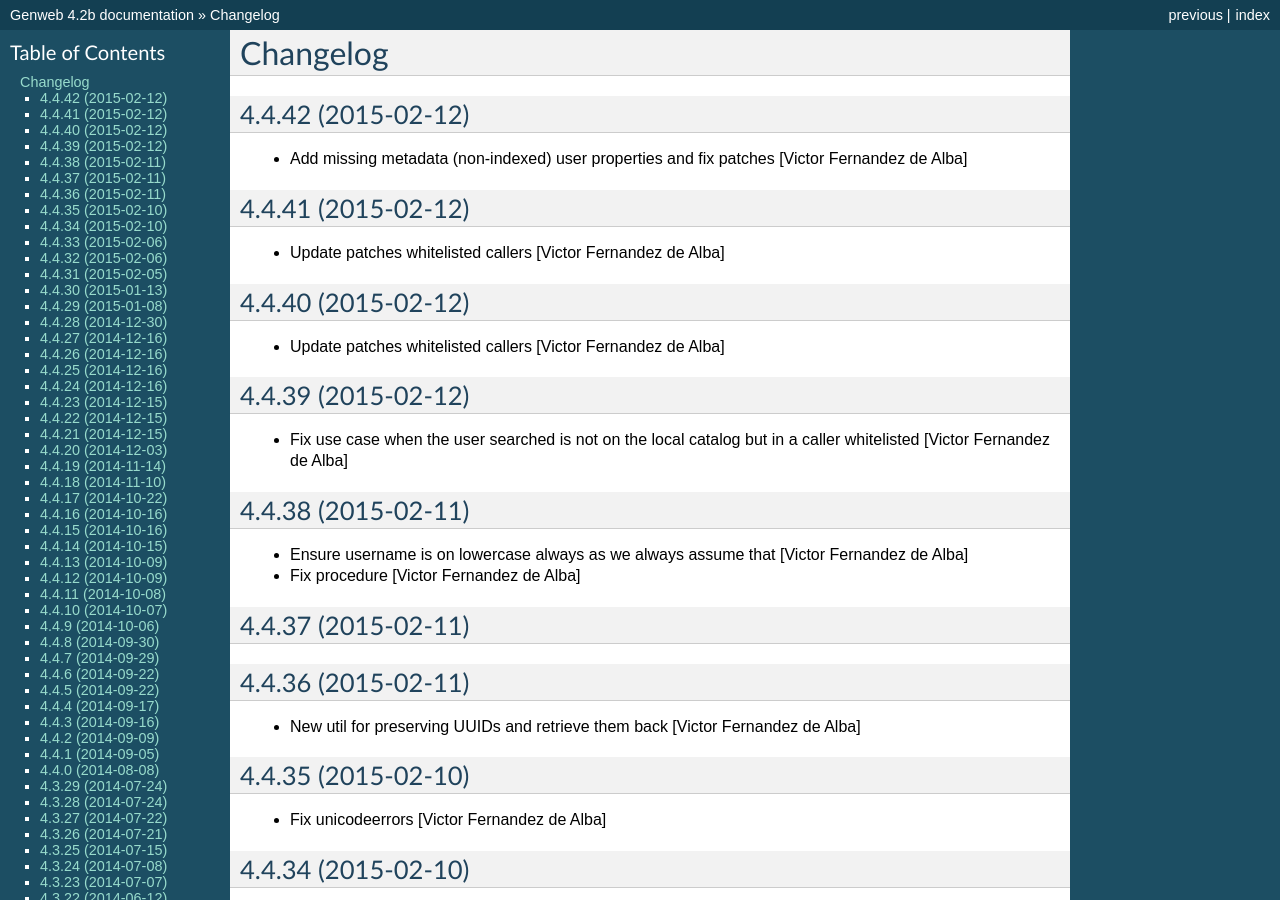
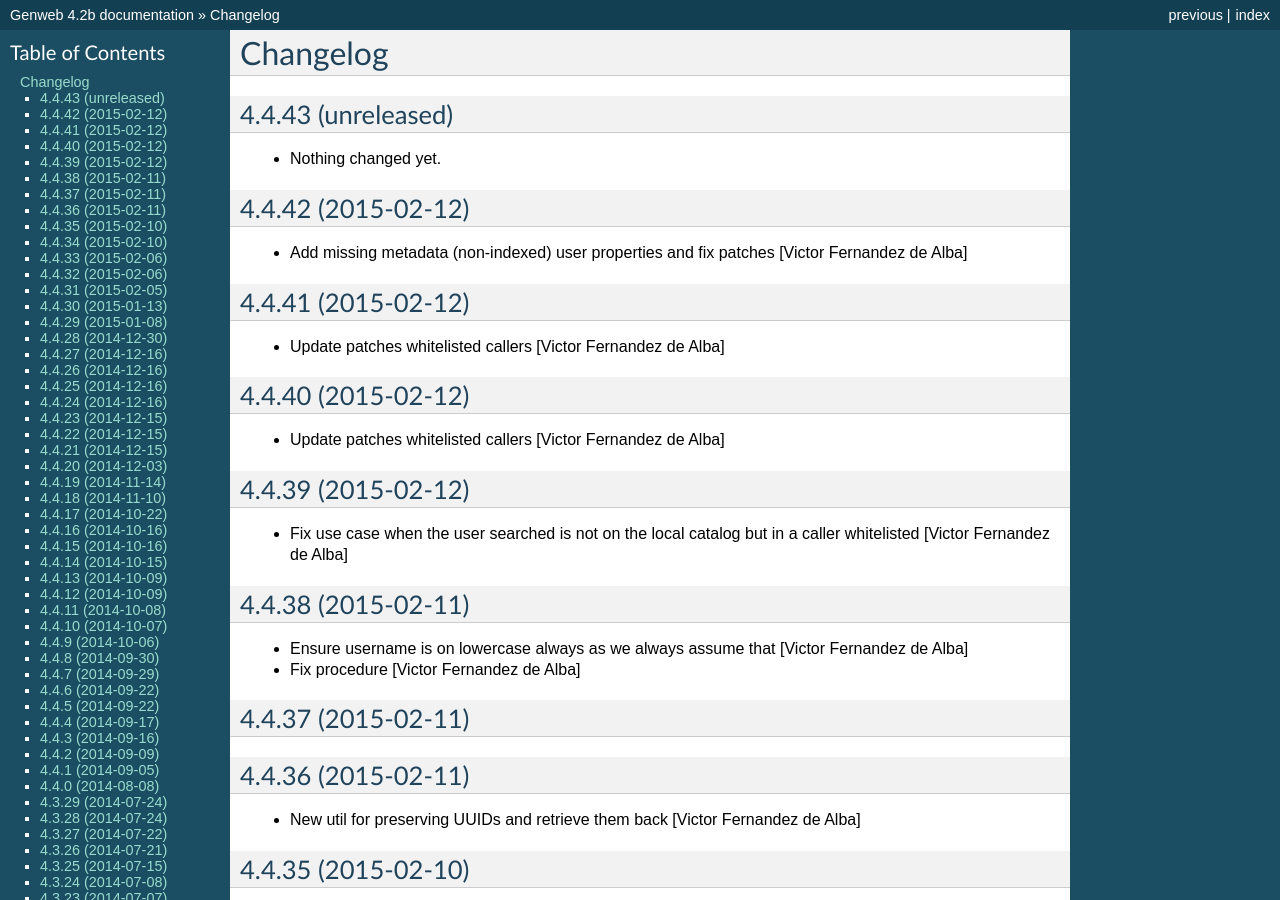
Before and after one commit to UPCnet/genweb.core, a Sphinx documentation site: the page built from docs/HISTORY.rst, in a window 1280 px wide and 900 px high. Built offline with Sphinx 7.4.7, drawn with Linux system fonts in a browser that asks for light colours.

Commit message:
Back to development: 4.4.43

```diff
--- a/docs/HISTORY.rst
+++ b/docs/HISTORY.rst
@@ -1,5 +1,11 @@
 Changelog
 =========
+
+4.4.43 (unreleased)
+-------------------
+
+- Nothing changed yet.
+
 
 4.4.42 (2015-02-12)
 -------------------
--- a/setup.py
+++ b/setup.py
@@ -1,7 +1,7 @@
 from setuptools import setup, find_packages
 import os
 
-version = '4.4.42'
+version = '4.4.43.dev0'
 
 README = open("README.rst").read()
 HISTORY = open(os.path.join("docs", "HISTORY.rst")).read()
```
